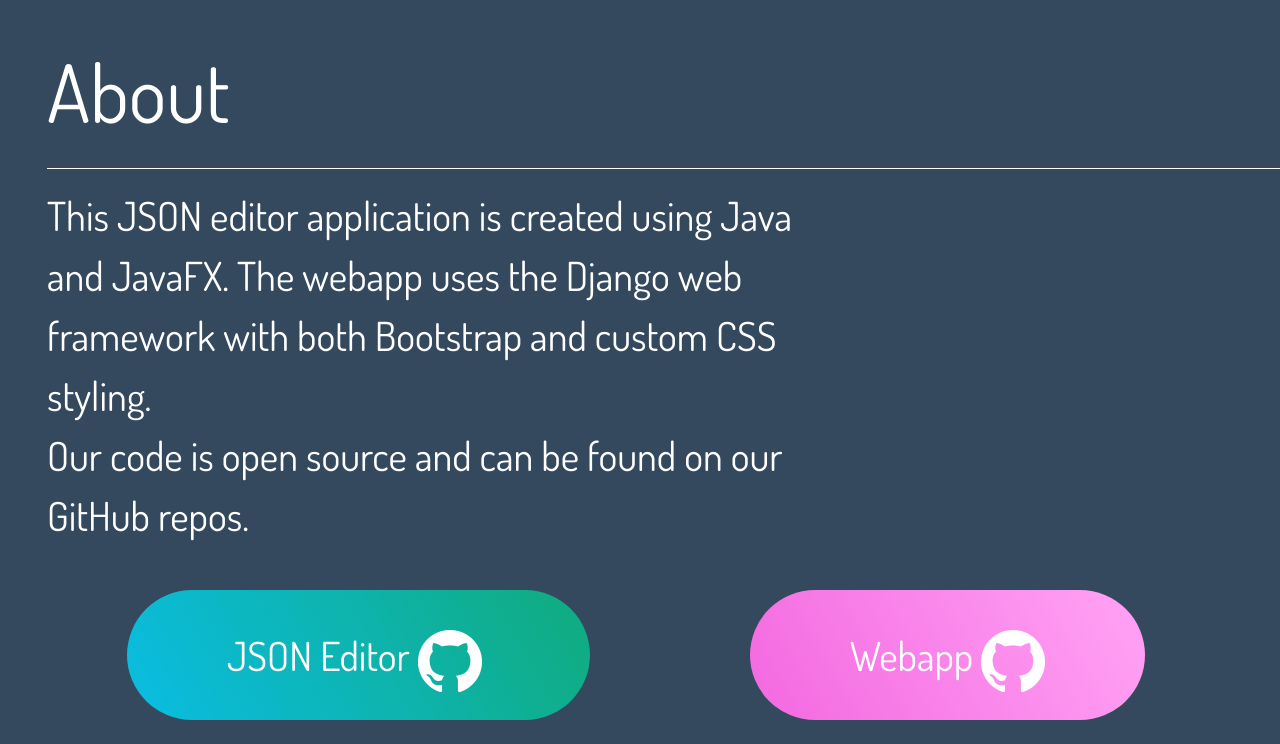
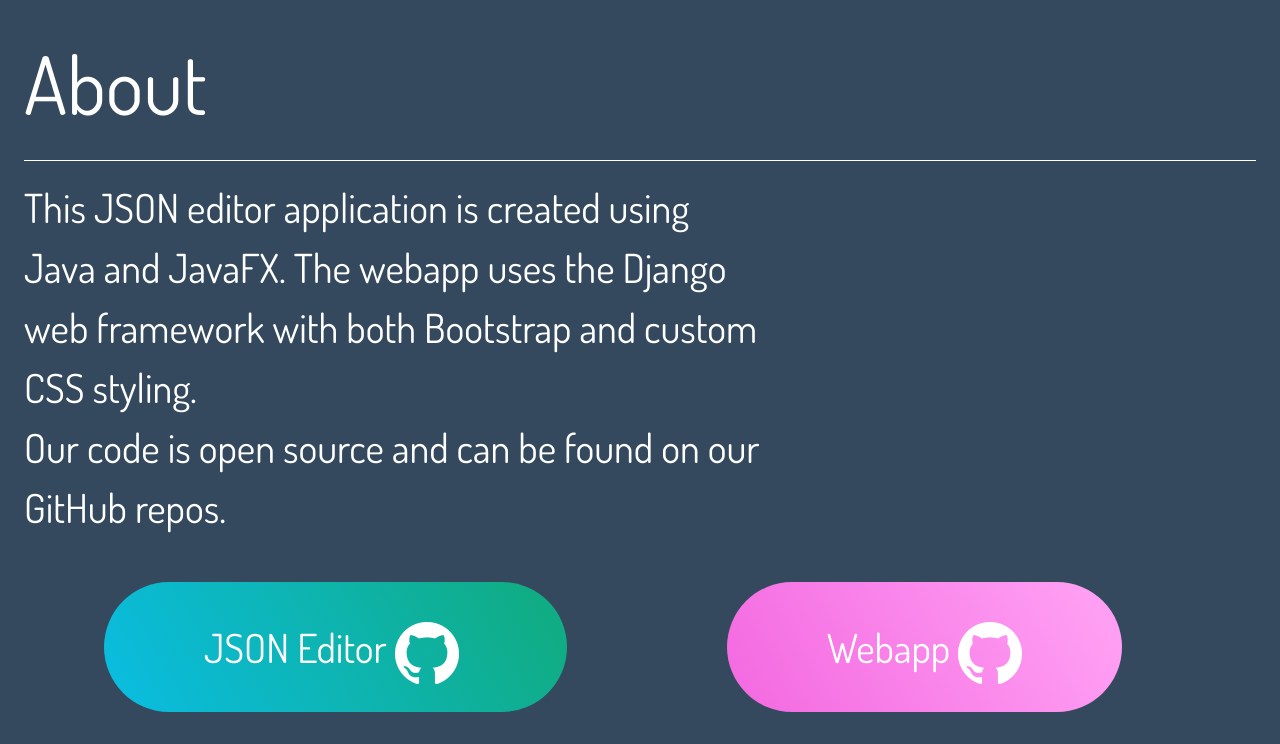
Before and after one commit to stcorbat/MHG-Web, a Django app: page /about in a window 1280 px wide. Shown: the part 56-800 px from the top of the page. Run offline with Django 3.2, Linux system fonts and the light colour scheme; some libraries are stand-ins or nearby versions.

```diff
--- a/MHG_Web/urls.py
+++ b/MHG_Web/urls.py
@@ -14,9 +14,14 @@ Including another URLconf
     2. Add a URL to urlpatterns:  path('blog/', include('blog.urls'))
 """
 from django.contrib import admin
+from django.contrib.auth import logout
 from django.urls import path, include
+from django.conf import settings
 
 urlpatterns = [
     path('', include('home.urls')),
-    path('admin/', admin.site.urls)
+    path('admin/', admin.site.urls),
+    # for google oauth
+    path('', include('social_django.urls', namespace='social')),
+    path('logout/', logout, {'next_page': settings.LOGOUT_REDIRECT_URL}, name='logout')
 ]
--- a/home/static/base.css
+++ b/home/static/base.css
@@ -35,7 +35,8 @@ a.grad-button, a.grad-button:hover {
 }
 
 .container-fluid {
-    margin: 2em;
+    padding: 1.5em;
+    margin: auto;
 }
 
 .page-title {
--- a/home/templates/login.html
+++ b/home/templates/login.html
@@ -9,6 +9,6 @@
 {% block content %}
 <div class="container">
     <h1>Use Google OAuth to login</h1>
-    <a href="" class="grad-button" id="login-button">Login!</a>
+    <a href="{% url 'social:begin' 'google-oauth2' %}" class="grad-button" id="login-button">Login!</a>
 </div>
 {% endblock %}
```
Also changed, not shown: 1 other file.
